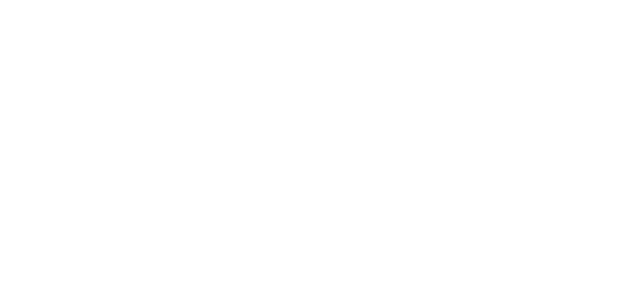
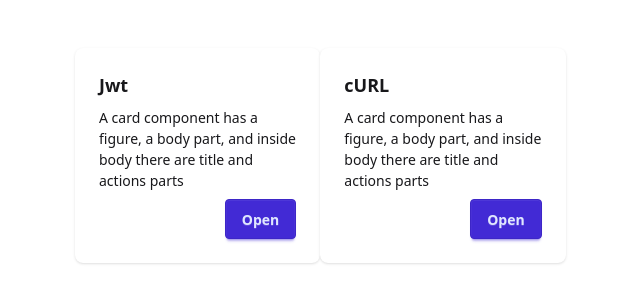
Before and after one commit to iaseth/cryptical, a SvelteKit app in the folder sv-app/: page / in a window 1280 px wide. Shown: the top 302 px of the page, without its empty margins (197-837 px from the left). Built offline with nearby package versions, Linux system fonts and the light colour scheme.

Commit message:
Added empty cURL app

```diff
--- /dev/null
+++ b/sv-app/src/components/CardLink.svelte
@@ -0,0 +1,18 @@
+
+<script lang="ts">
+	interface Props {
+		href: string,
+		title: string
+	}
+	let { href, title }: Props = $props();
+</script>
+
+<div class="card bg-base-100 card-md shadow-sm">
+	<div class="card-body">
+		<h2 class="card-title">{title}</h2>
+		<p>A card component has a figure, a body part, and inside body there are title and actions parts</p>
+		<div class="justify-end card-actions">
+			<a {href} class="btn btn-primary">Open</a>
+		</div>
+	</div>
+</div>
--- a/sv-app/src/routes/+page.svelte
+++ b/sv-app/src/routes/+page.svelte
@@ -1,4 +1,13 @@
+<script>
+	import CardLink from "../components/CardLink.svelte";
+
+</script>
 
 <svelte:head>
 	<title>Cryptical</title>
 </svelte:head>
+
+<section class="max-w-3xl mx-auto p-4 py-12 grid sm:grid-cols-2 md:grid-cols-3">
+	<CardLink title="Jwt" href="/jwt" />
+	<CardLink title="cURL" href="/curl" />
+</section>
--- /dev/null
+++ b/sv-app/src/routes/curl/+page.svelte
@@ -0,0 +1,19 @@
+
+<script lang="ts">
+	let curlCommand = $state('');
+
+	function onclick () {
+		//
+	}
+</script>
+
+<section class="max-w-3xl mx-auto p-4 overflow-x-hidden">
+	<header class="space-y-4 mb-6">
+		<textarea class="textarea block w-full" bind:value={curlCommand} rows=10></textarea>
+		<button {onclick} class="btn btn-primary">Convert</button>
+	</header>
+
+	<footer class="px-4 py-4 bg-base-200">
+		<pre class="text-wrap break-words">Output</pre>
+	</footer>
+</section>
```
